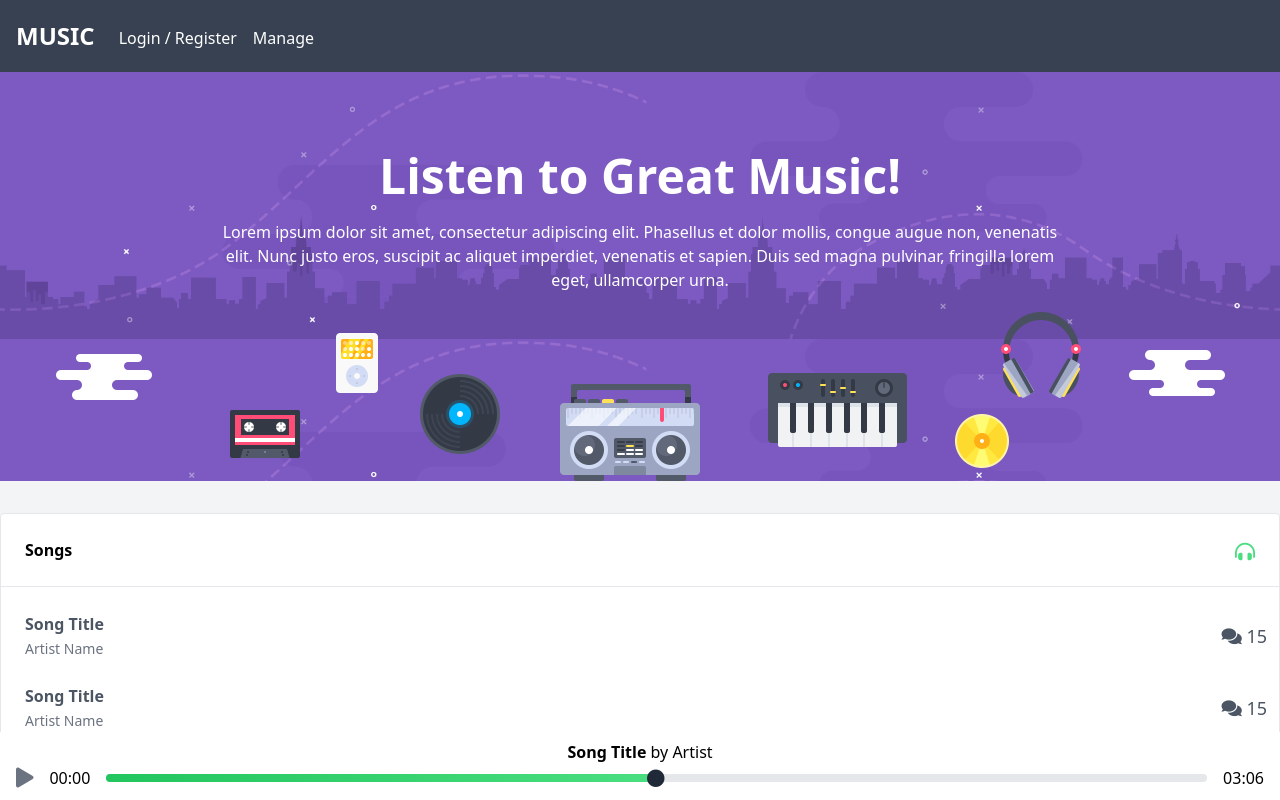
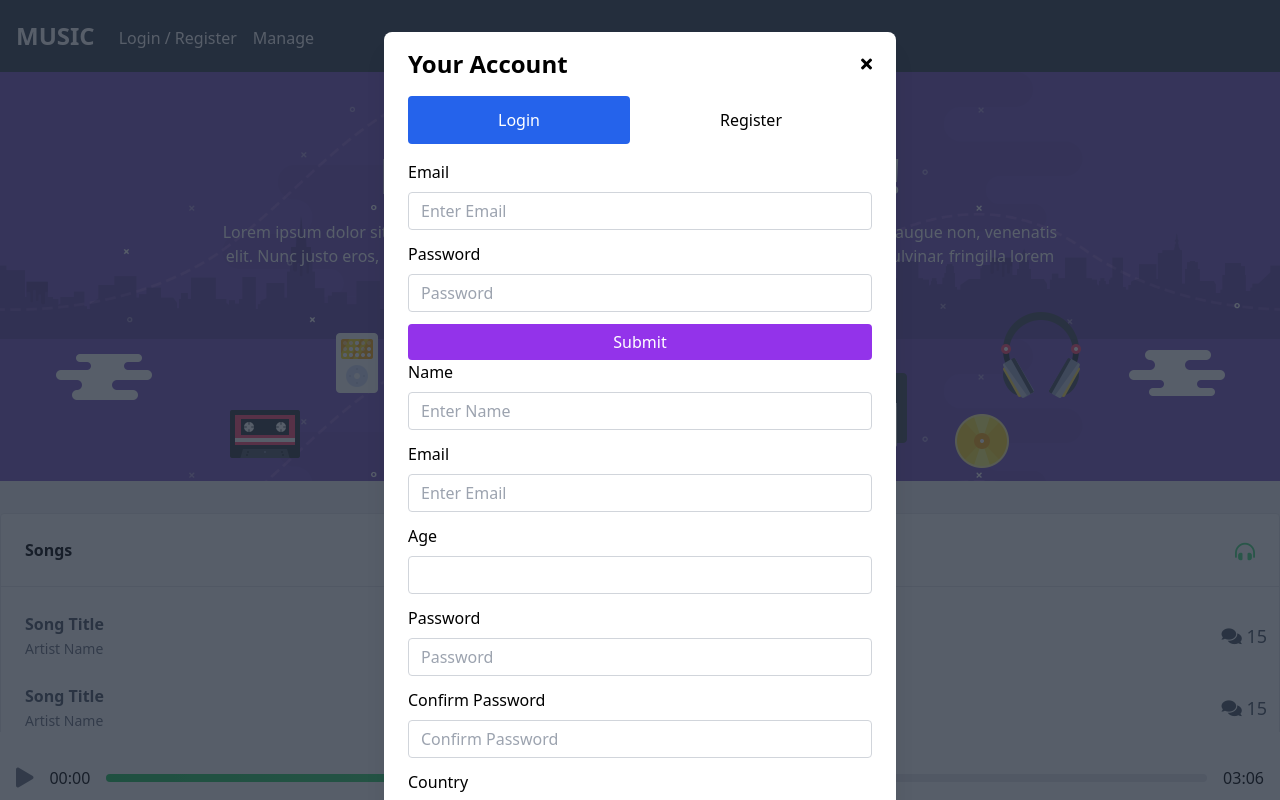
Before and after one commit to Amanetes/music_app, a Vue app: page / in a window 1280 px wide. Both pictures are taken after a click on the link "Login / Register". Shown: the top 800 px of the page. Built offline with nearby package versions, Linux system fonts and the light colour scheme.

Commit message:
Using getters

```diff
--- a/src/components/AppAuth.vue
+++ b/src/components/AppAuth.vue
@@ -1,5 +1,9 @@
 <template>
-  <div class="fixed z-10 inset-0 overflow-y-auto hidden" id="modal">
+  <div
+    class="fixed z-10 inset-0 overflow-y-auto"
+    id="modal"
+    :class="hiddenClass"
+  >
     <div
       class="flex items-end justify-center min-h-screen pt-4 px-4 pb-20 text-center sm:block sm:p-0"
     >
@@ -148,7 +152,12 @@
 </template>
 
 <script>
+import { mapState } from "pinia";
+import useModalStore from "@/stores/modal";
 export default {
   name: "AppAuth",
+  computed: {
+    ...mapState(useModalStore, ["hiddenClass"]),
+  },
 };
 </script>
--- a/src/components/AppHeader.vue
+++ b/src/components/AppHeader.vue
@@ -9,7 +9,9 @@
         <ul class="flex flex-row mt-1">
           <!-- Navigation Links -->
           <li>
-            <a class="px-2 text-white" href="#">Login / Register</a>
+            <a class="px-2 text-white" href="#" @click.prevent="toggleAuthModal"
+              >Login / Register</a
+            >
           </li>
           <li>
             <a class="px-2 text-white" href="#">Manage</a>
@@ -19,3 +21,21 @@
     </nav>
   </header>
 </template>
+
+<script>
+import { mapStores } from "pinia";
+import useModalStore from "@/stores/modal";
+
+export default {
+  name: "AppHeader",
+  computed: {
+    ...mapStores(useModalStore),
+  },
+  methods: {
+    toggleAuthModal() {
+      this.modalStore.isOpen = !this.modalStore.isOpen;
+      console.log(this.modalStore.isOpen);
+    },
+  },
+};
+</script>
--- /dev/null
+++ b/src/stores/modal.js
@@ -0,0 +1,12 @@
+import { defineStore } from "pinia";
+
+export default defineStore("modal", {
+  state: () => ({
+    isOpen: false,
+  }),
+  getters: {
+    hiddenClass(state) {
+      return !state.isOpen ? "hidden" : "";
+    },
+  },
+});
```
